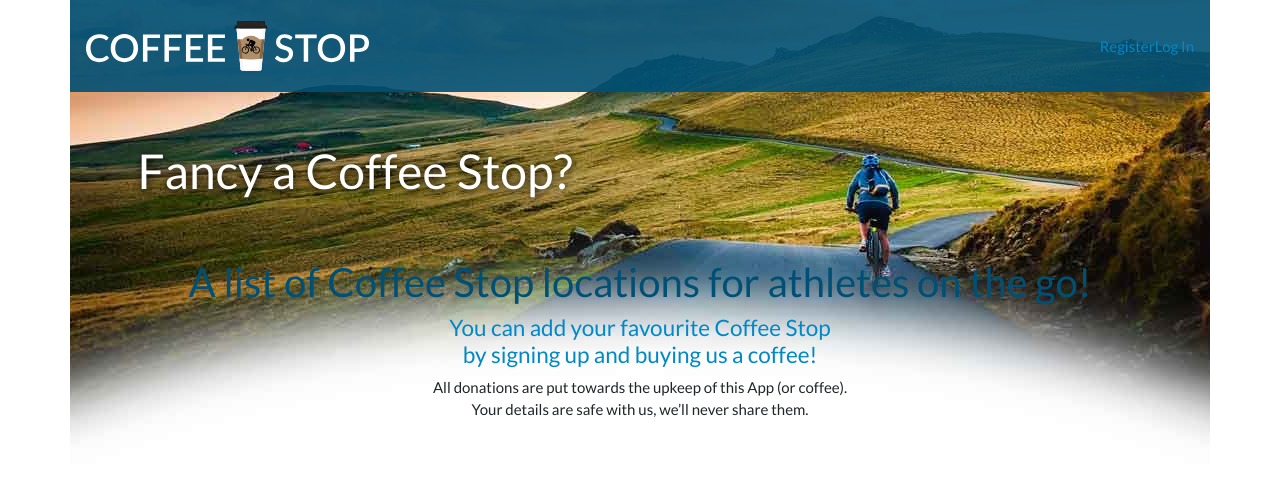
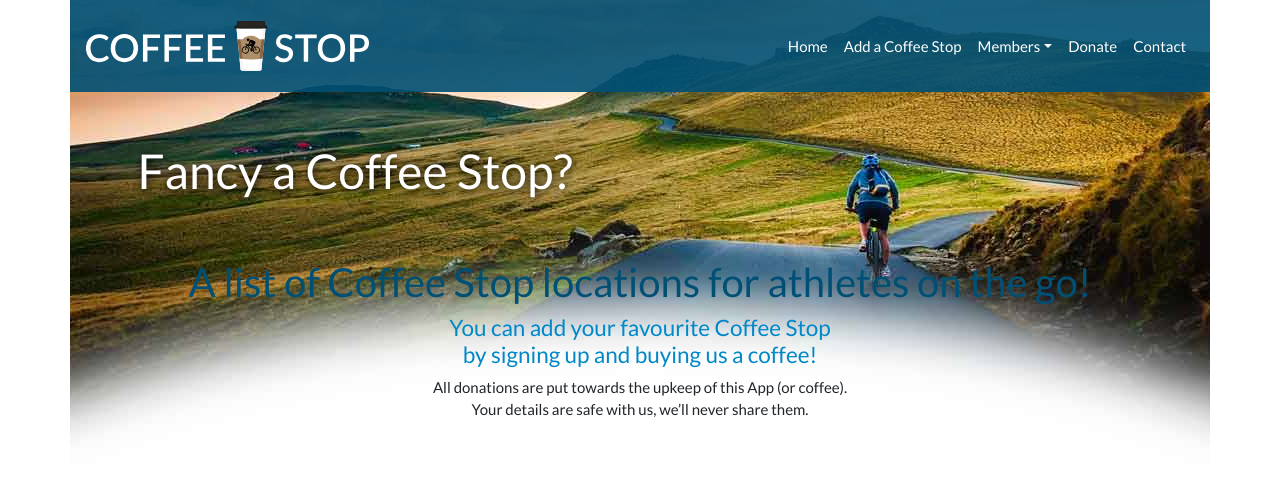
Before and after one commit to barra1212/coffeestop, a Django app: page / in a window 1280 px wide. Shown: the top 499 px of the page. Run offline with Django 3.2, Linux system fonts and the light colour scheme; some libraries are stand-ins or nearby versions.

Commit message:
Main menu styling and links added

```diff
--- a/coffeestop/settings.py
+++ b/coffeestop/settings.py
@@ -22,6 +22,8 @@ BASE_DIR = os.path.dirname(os.path.dirname(os.path.abspath(__file__)))
 
 # SECURITY WARNING: keep the secret key used in production secret!
 SECRET_KEY = os.environ.get('SECRET_KEY')
+
+GOOGLE_MAPS_API_KEY = os.environ.get('GOOGLE_MAPS_API_KEY')
 
 # SECURITY WARNING: don't run with debug turned on in production!
 DEBUG = True
--- a/templates/base.html
+++ b/templates/base.html
@@ -32,13 +32,22 @@
         </div>
         <div class="collapse navbar-collapse flex-grow-1 text-right" id="myNavbar7">
             <ul class="navbar-nav ml-auto flex-nowrap">
+                <li class="nav-item"><a class="nav-link" href="/">Home</a></li>
+                <li class="nav-item"><a class="nav-link" href="/">Add a Coffee Stop</a></li>
+                <li class="nav-item dropdown">
+                    <a class="nav-link dropdown-toggle" data-toggle="dropdown" href="#" role="button" aria-haspopup="true" aria-expanded="false">Members</a>
+                    <div class="dropdown-menu">
                         {% if user.is_authenticated %}
-                    <li class="nav-item"><a href="{% url 'profile' %}">Profile</a></li>
-                    <li class="nav-item"><a href="{% url 'logout' %}">Log Out</a></li>
+                        <a class="dropdown-item" href="{% url 'profile' %}">Profile</a>
+                        <a class="dropdown-item" href="{% url 'logout' %}">Log Out</a>
                         {% else %}
-                    <li class="nav-item"><a href="{% url 'register' %}">Register</a></li>
-                    <li class="nav-item"><a href="{% url 'login' %}">Log In</a></li>
+                        <a class="dropdown-item" href="{% url 'register' %}">Register</a>
+                        <a class="dropdown-item" href="{% url 'login' %}">Log In</a>
                         {% endif %}
+                    </div>
+                </li>
+                <li class="nav-item"><a class="nav-link" href="/">Donate</a></li>
+                <li class="nav-item"><a class="nav-link" href="/">Contact</a></li>
             </ul>
         </div>
     </nav>
```
Also changed, not shown: users/url_reset.py (deleted, +0 -12 lines). Lines whose indentation alone changed are shown as unchanged.
